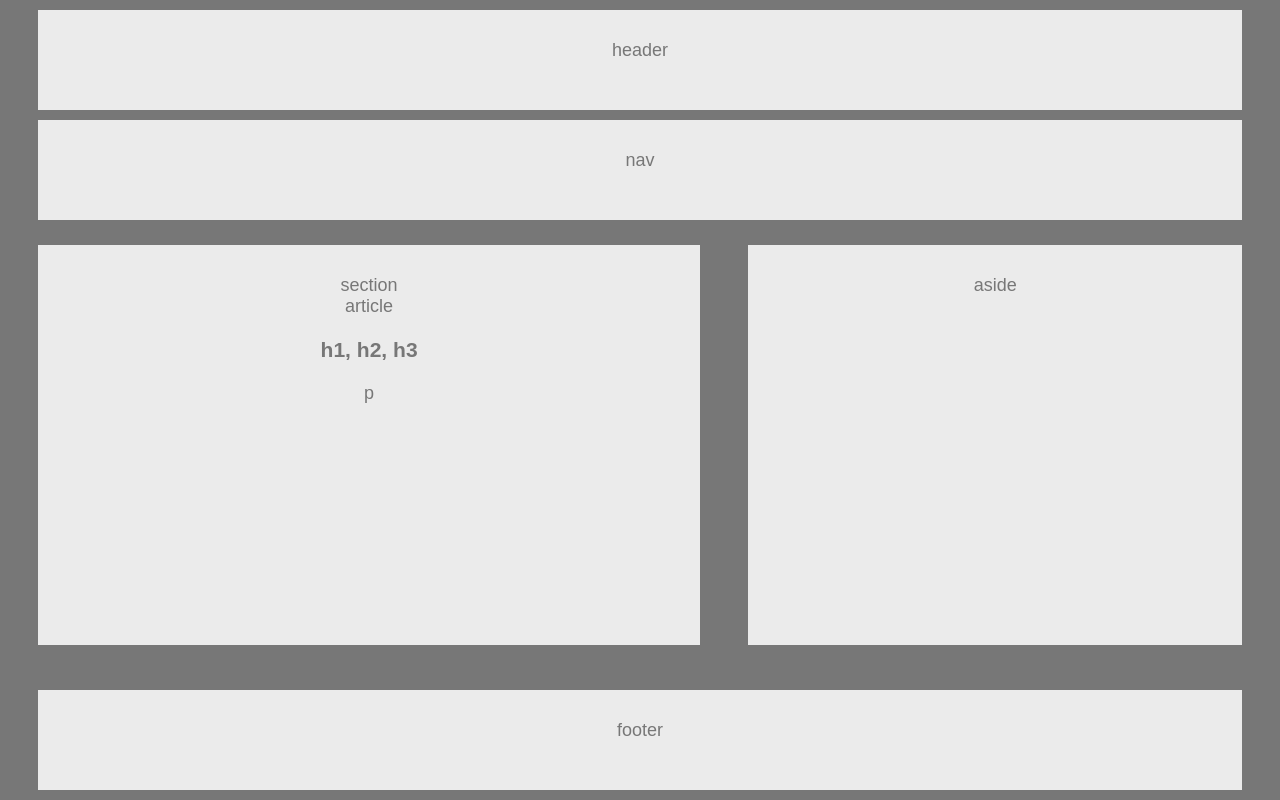
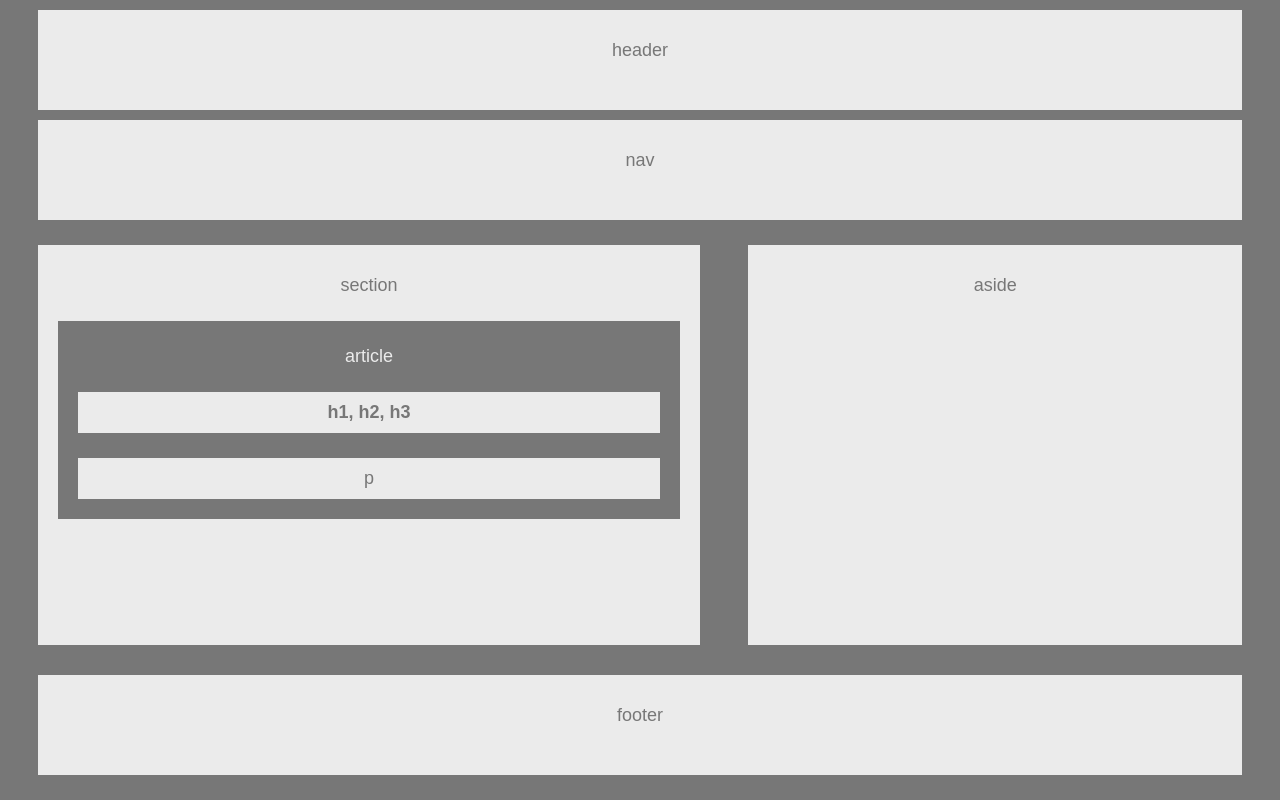
Before and after one commit to izaweslie/HW-Wireframe, a plain HTML site: page index.html in a window 1280 px wide. Drawn offline with Linux system fonts and the light colour scheme.

Commit message:
stylesheet v.2

```diff
--- a/style.css
+++ b/style.css
@@ -25,8 +25,8 @@ body {
 }
 #main-container {
 	width: 100%;
-	height: 450px;
-	padding: 15px 30px 15px 30px;
+	height: 435px;
+	padding: 15px 30px 0px 30px;
 }
 #container1 {
 	width: 55%;
@@ -35,7 +35,31 @@ body {
 	background-color: #ebebeb;
 }
 #article {
-
+	padding: 25px 10px 10px 10px;
+	background-color: #777;
+	font-family: Arial, "sans serif";
+	font-size: 18px;
+	color: #ebebeb;
+	text-align: center;
+	margin: 25px 0px 10px 0px;
+}
+h1 {
+	padding: 10px 10px 10px 10px;
+	background-color: #ebebeb;
+	font-family: Arial, "sans serif";
+	font-size: 18px;
+	color: #777;
+	text-align: center;
+	margin: 25px 10px 10px 10px;
+}
+p {
+	padding: 10px 10px 10px 10px;
+	background-color: #ebebeb;
+	font-family: Arial, "sans serif";
+	font-size: 18px;
+	color: #777;
+	text-align: center;
+	margin: 25px 10px 10px 10px;
 }
 #separator {
 	height: 400px;
@@ -49,7 +73,7 @@ body {
 	background-color: #ebebeb;
 }
 #section {
-	padding: 30px 10px 10px 10px;
+	padding: 30px 20px 10px 20px;
 }
 #section, #aside {
 	font-family: Arial, "sans serif";
@@ -67,4 +91,5 @@ body {
 	text-align: center;
 	height: 100px;
 	clear: both;
+	margin-bottom: 20px;
 }
```
